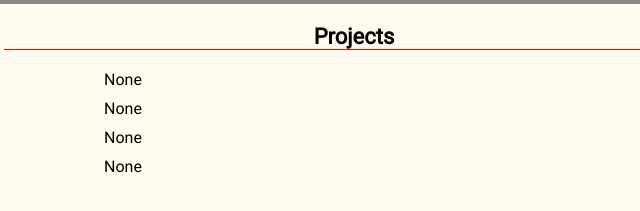
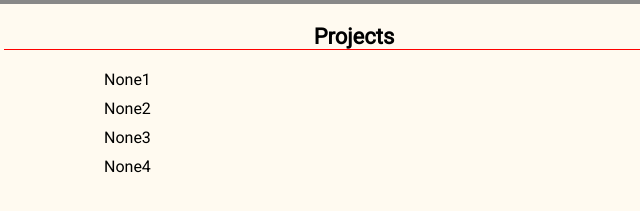
Before and after one commit to gedhean/portifolio-responsivo, a plain HTML site: page index.html in a window 1280 px wide. Shown: the part 157-368 px from the top of the page, 286-926 px from the left. Drawn offline with Linux system fonts and the light colour scheme.

Commit message:
modificou none para none1, none2, ...

```diff
--- a/index.html
+++ b/index.html
@@ -26,10 +26,10 @@
 	<div class="projects">
 		<h3>Projects</h3>
 		<ul>
-			<li>None</li>
-			<li>None</li>
-			<li>None</li>
-			<li>None</li>
+			<li>None1</li>
+			<li>None2</li>
+			<li>None3</li>
+			<li>None4</li>
 		</ul>
 	</div>
 </body>
```
